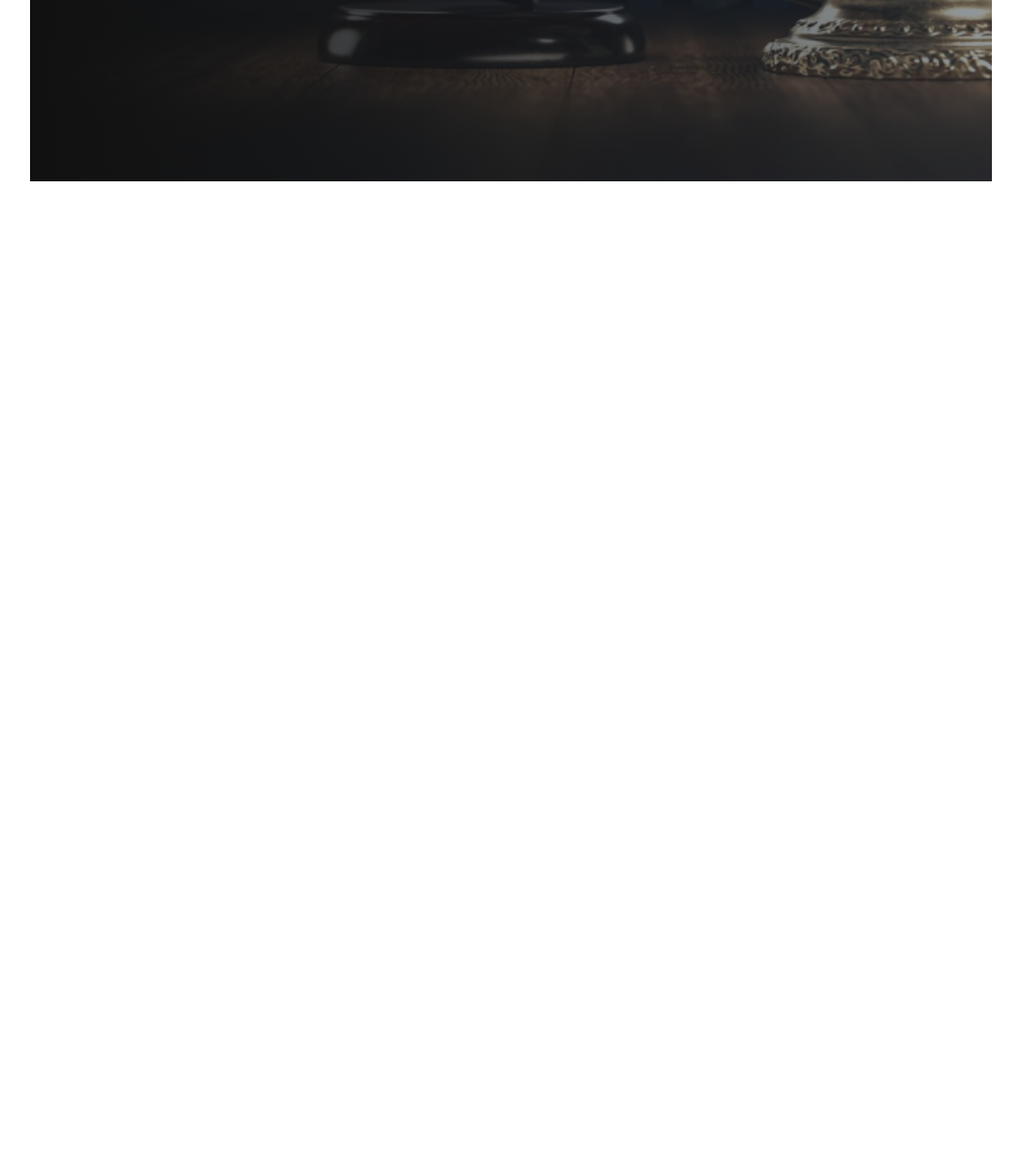
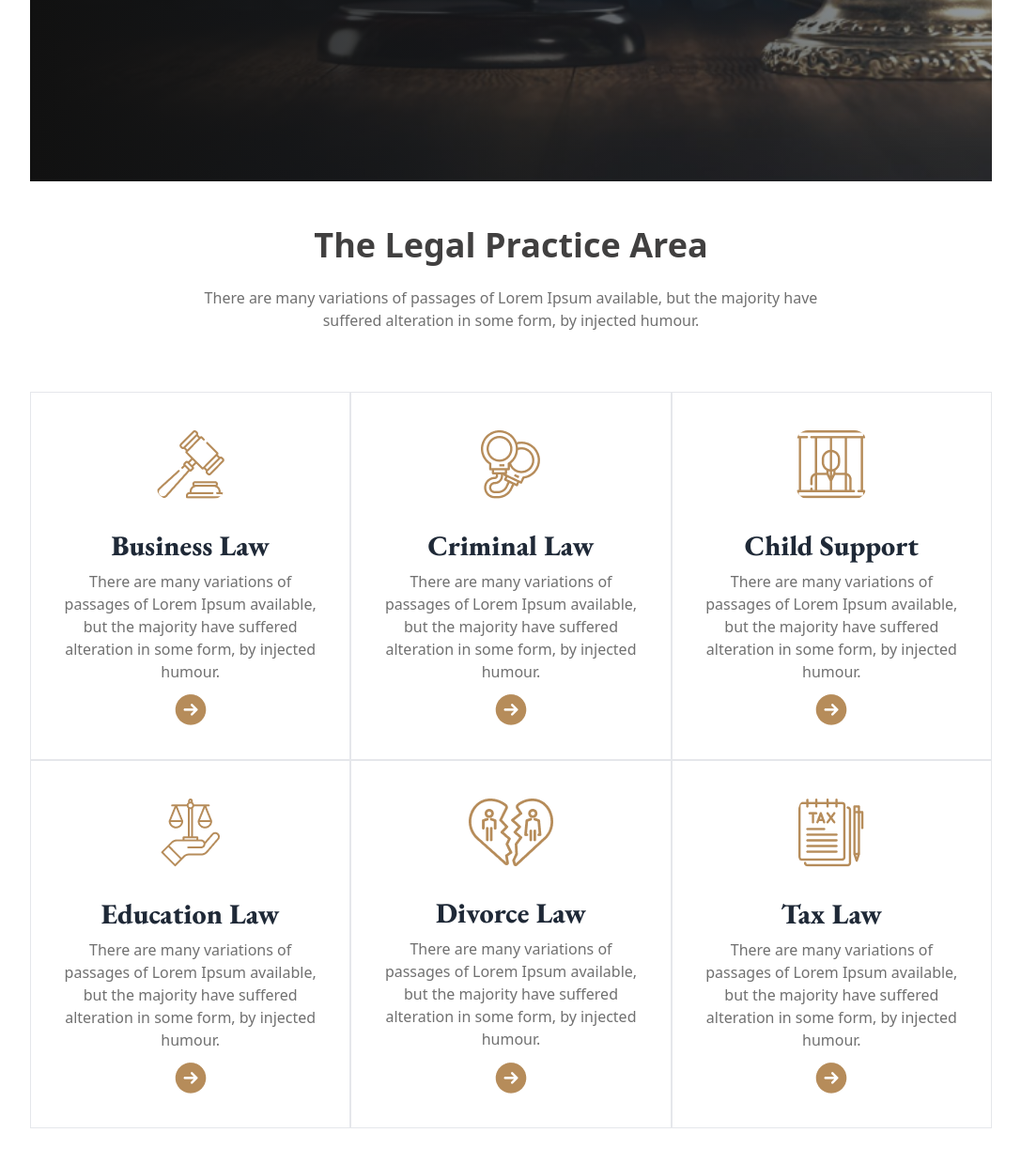
Before and after one commit to anasahammad/Justice, a plain HTML site: page index.html in a window 1280 px wide. Shown: the part 719-1958 px from the top of the page at 94% size, without its empty margins (96-1183 px from the left). Before the commit the page ends 960 px from the top, so only its background shows below. Drawn offline with nearby package versions, Linux system fonts and the light colour scheme.

Commit message:
legal practice area done

```diff
--- a/index.html
+++ b/index.html
@@ -89,5 +89,88 @@
           </div>
     </header>
      <!-- ----------------header end------------ -->
+       <!-- --------Main start-------- -->
+     <main class="w-4/5 mx-auto">
+        <section>
+            <h2 class="text-[#414040] text-4xl text-center font-extrabold my-6">The Legal Practice Area</h2>
+            <p class="text-[#707070] font-poppins text-center">There are many variations of passages of Lorem Ipsum available, but the majority have <br>
+                suffered alteration in some form, by injected humour.</p>
+
+            <div class="grid grid-cols-1 lg:grid-cols-3 my-16">
+                <!-- Business Law -->
+                <div class="card  border rounded-none ">
+                    <figure class="px-10 pt-10">
+                      <img src="images/business.png" alt="Shoes" class="rounded-xl" />
+                    </figure>
+                    <div class="card-body items-center text-center">
+                      <h2 class="card-title text-[#414040]font-extrabold font-eb-garamond text-3xl">Business Law</h2>
+                      <p class="text-center text-[#707070]">There are many variations of passages of Lorem Ipsum available, but the majority have suffered alteration in some form, by injected humour.</p>
+                      <img src="images/Frame.png" alt="">
+                    </div>
+                  </div>
+
+                  <!-- Criminal Law -->
+                  <div class="card  border rounded-none ">
+                    <figure class="px-10 pt-10">
+                      <img src="images/criminal.png" alt="Shoes" class="rounded-xl" />
+                    </figure>
+                    <div class="card-body items-center text-center">
+                      <h2 class="card-title text-[#414040]font-extrabold font-eb-garamond text-3xl">Criminal Law</h2>
+                      <p class="text-center text-[#707070]">There are many variations of passages of Lorem Ipsum available, but the majority have suffered alteration in some form, by injected humour.</p>
+                      <img src="images/Frame.png" alt="">
+                    </div>
+                  </div>
+
+                  <!-- Child Support -->
+                  <div class="card  border rounded-none ">
+                    <figure class="px-10 pt-10">
+                      <img src="images/child.png" alt="Shoes" class="rounded-xl" />
+                    </figure>
+                    <div class="card-body items-center text-center">
+                      <h2 class="card-title text-[#414040]font-extrabold font-eb-garamond text-3xl">Child Support</h2>
+                      <p class="text-center text-[#707070]">There are many variations of passages of Lorem Ipsum available, but the majority have suffered alteration in some form, by injected humour.</p>
+                      <img src="images/Frame.png" alt="">
+                    </div>
+                  </div>
+
+                  <!-- Education Law -->
+                  <div class="card  border rounded-none ">
+                    <figure class="px-10 pt-10">
+                      <img src="images/education.png" alt="Shoes" class="rounded-xl" />
+                    </figure>
+                    <div class="card-body items-center text-center">
+                      <h2 class="card-title text-[#414040]font-extrabold font-eb-garamond text-3xl">Education Law</h2>
+                      <p class="text-center text-[#707070]">There are many variations of passages of Lorem Ipsum available, but the majority have suffered alteration in some form, by injected humour.</p>
+                      <img src="images/Frame.png" alt="">
+                    </div>
+                  </div>
+
+                  <!-- Divorce Law -->
+                  <div class="card  border rounded-none ">
+                    <figure class="px-10 pt-10">
+                      <img src="images/divorce.png" alt="Shoes" class="rounded-xl" />
+                    </figure>
+                    <div class="card-body items-center text-center">
+                      <h2 class="card-title text-[#414040]font-extrabold font-eb-garamond text-3xl">Divorce Law</h2>
+                      <p class="text-center text-[#707070]">There are many variations of passages of Lorem Ipsum available, but the majority have suffered alteration in some form, by injected humour.</p>
+                      <img src="images/Frame.png" alt="">
+                    </div>
+                  </div>
+
+                  <!-- Tax Law -->
+                  <div class="card  border rounded-none ">
+                    <figure class="px-10 pt-10">
+                      <img src="images/tax.png" alt="Shoes" class="rounded-xl" />
+                    </figure>
+                    <div class="card-body items-center text-center">
+                      <h2 class="card-title text-[#414040]font-extrabold font-eb-garamond text-3xl">Tax Law</h2>
+                      <p class="text-center text-[#707070]">There are many variations of passages of Lorem Ipsum available, but the majority have suffered alteration in some form, by injected humour.</p>
+                      <img src="images/Frame.png" alt="">
+                    </div>
+                  </div>
+            </div>
+        </section>
+     </main>
+      <!-- --------Main end-------- -->
   </body>
 </html>
```
